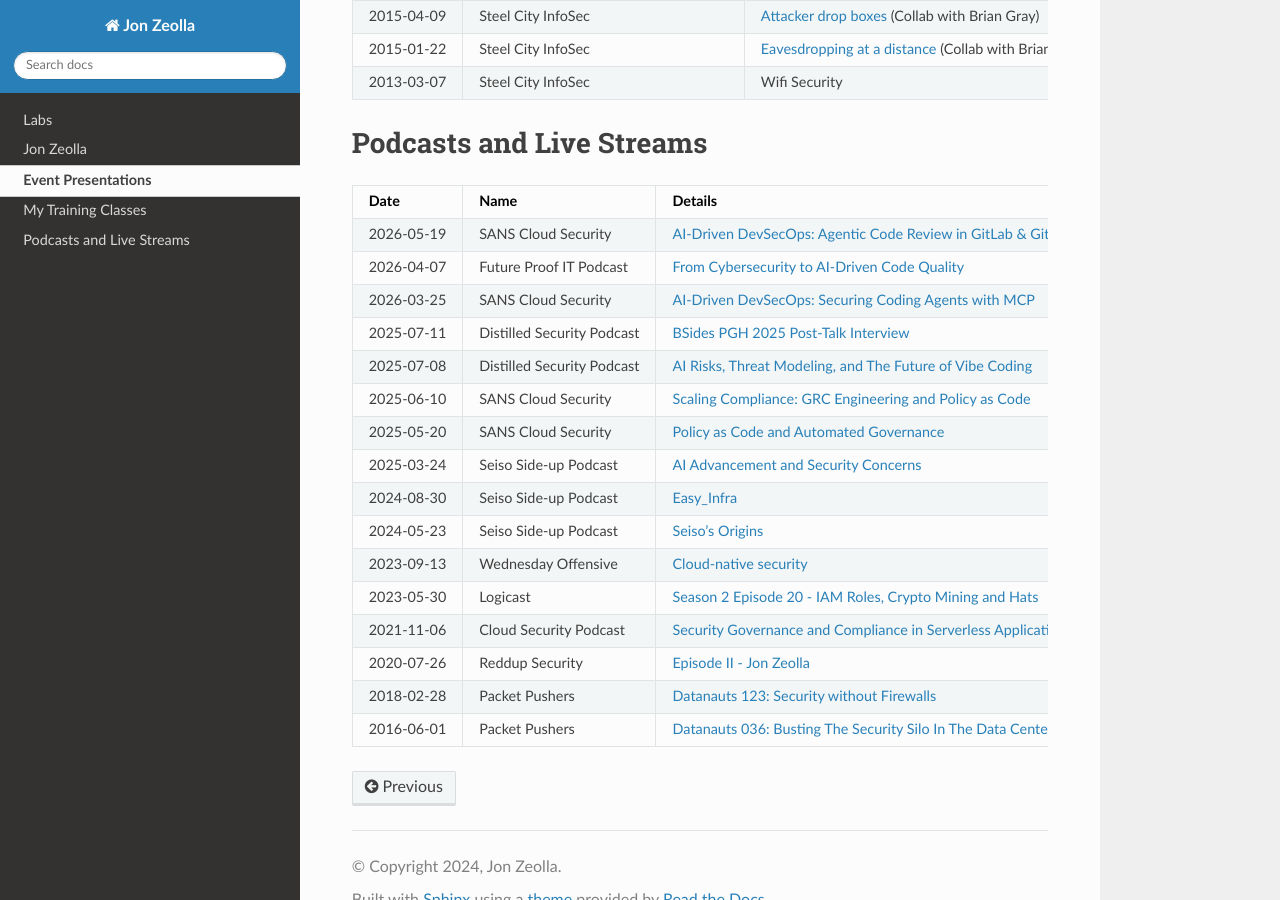
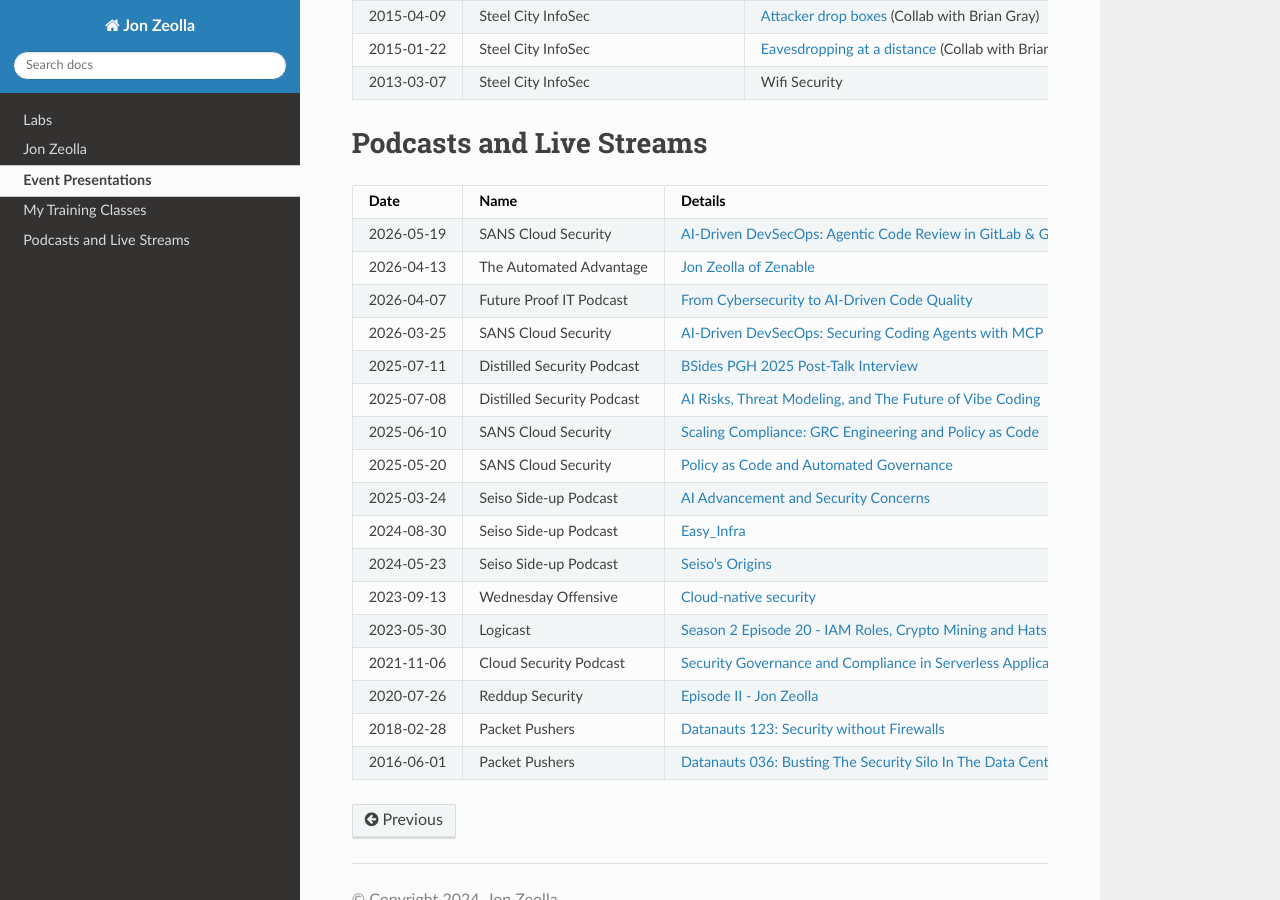
Before and after one commit to JonZeolla/JonZeolla.github.io, a Sphinx documentation site: the page built from docs/ref/jz-content.md, in a window 1280 px wide and 900 px high, scrolled down 4551 px. Built offline with Sphinx 7.4.7 and the Read the Docs theme 3.1.0, drawn with Linux system fonts in a browser that asks for light colours.

Commit message:
feat: add the automated advantage podcast (#96)

```diff
--- a/docs/ref/jz-content.md
+++ b/docs/ref/jz-content.md
@@ -206,6 +206,7 @@
 | Date       | Name                       | Details                                                                           |
 | ---------- | -------------------------- | --------------------------------------------------------------------------------- |
 | 2026-05-19 | SANS Cloud Security        | [AI-Driven DevSecOps: Agentic Code Review in GitLab & GitHub][2026-AIDevSecOps3]  |
+| 2026-04-13 | The Automated Advantage    | [Jon Zeolla of Zenable][2026-ClarkeysAI]                                          |
 | 2026-04-07 | Future Proof IT Podcast    | [From Cybersecurity to AI-Driven Code Quality][2026-FutureProofIT]                |
 | 2026-03-25 | SANS Cloud Security        | [AI-Driven DevSecOps: Securing Coding Agents with MCP][2026-AIDevSecOps1]         |
 | 2025-07-11 | Distilled Security Podcast | [BSides PGH 2025 Post-Talk Interview][2025-BSidesInterview]                       |
@@ -222,6 +223,7 @@
 | 2018-02-28 | Packet Pushers             | [Datanauts 123: Security without Firewalls][2018-PacketPushers]                   |
 | 2016-06-01 | Packet Pushers             | [Datanauts 036: Busting The Security Silo In The Data Center][2016-PacketPushers] |
 
+[2026-ClarkeysAI]: https://youtu.be/l13Sc_7KTi0?si=cIdHCmk_kavClUCt "Jon Zeolla of Zenable"
 [2026-AIDevSecOps3]: https://www.sans.org/webcasts/ai-driven-devsecops-part-3 "AI-Driven DevSecOps: Agentic Code Review in GitLab & GitHub"
 [2026-FutureProofIT]: https://youtu.be/gzoXocbDOAQ?si=EenEIMQAT3ju8lIG "From Cybersecurity to AI-Driven Code Quality: Jon Zeolla Journey"
 [2026-AIDevSecOps1]: https://www.sans.org/webcasts/ai-driven-devsecops-part-1 "AI-Driven DevSecOps: Securing Coding Agents with Model Context Protocol (MCP)"
```
